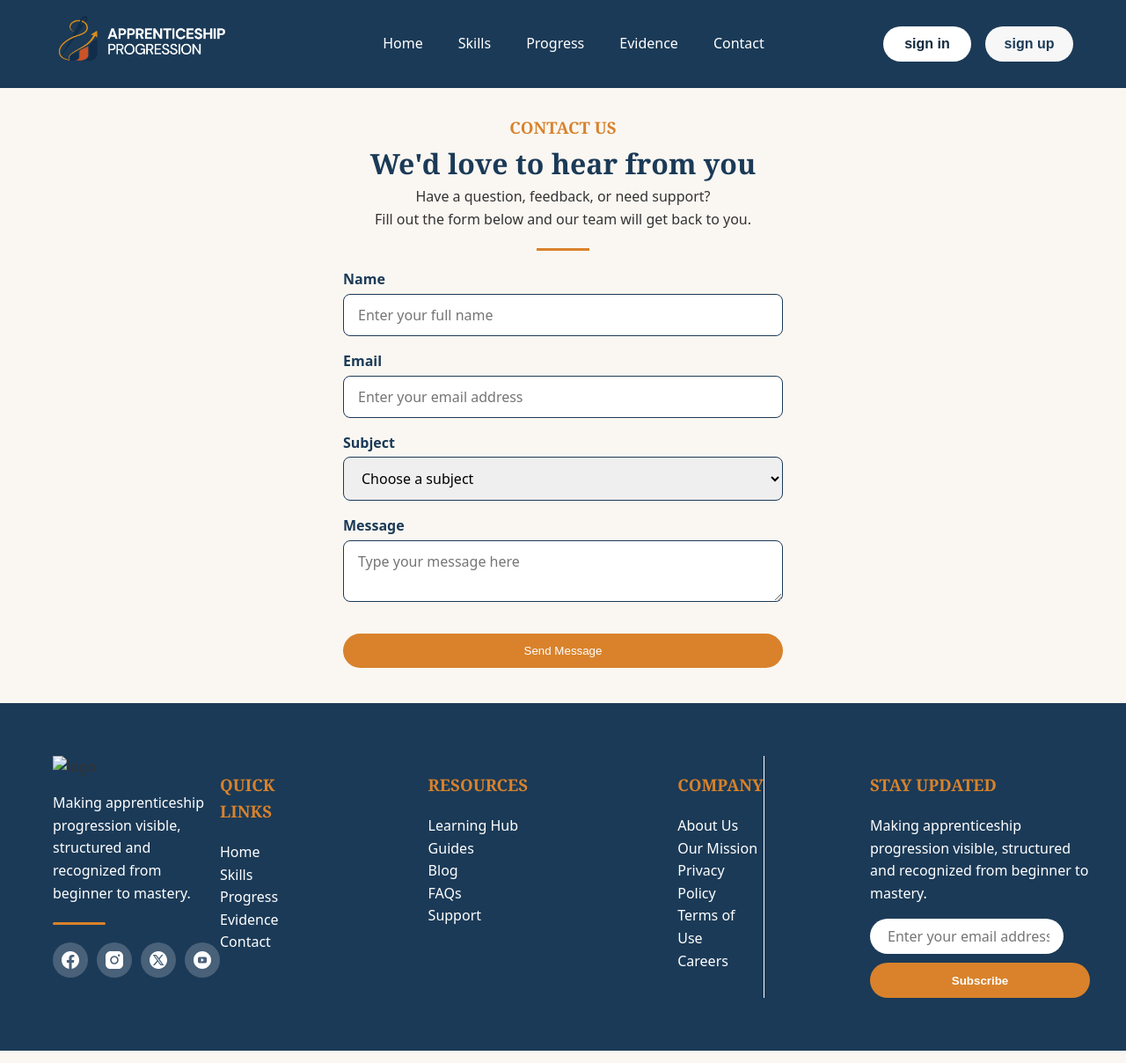
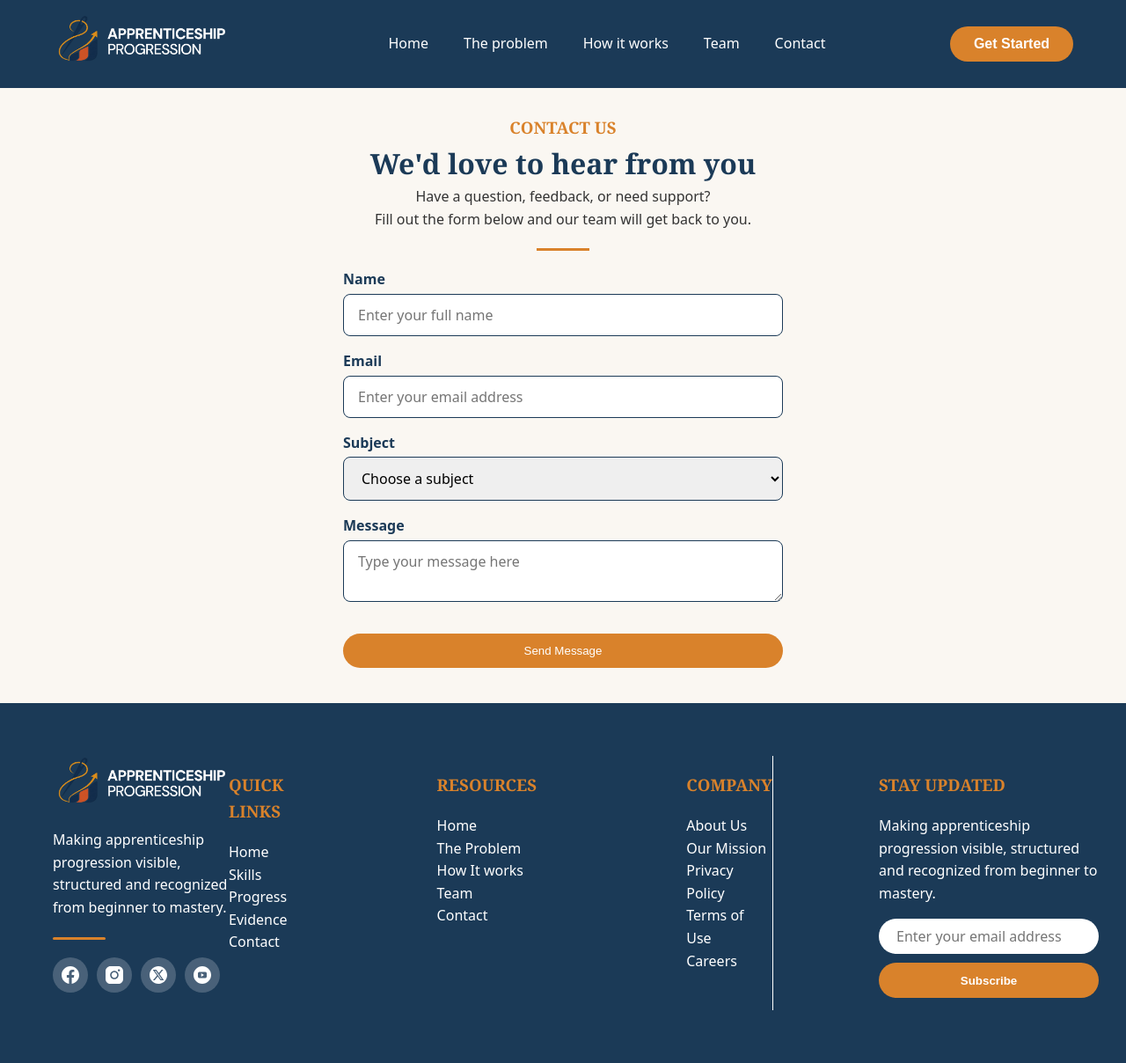
Before and after one commit to Hennycolour/Gradient-Pod-Apprenticeship-Progression, a plain HTML site: page contact.html in a window 1280 px wide. Shown: the whole page at 88% size. Drawn offline with Linux system fonts and the light colour scheme.

Commit message:
Update website

```diff
--- a/contact.html
+++ b/contact.html
@@ -13,19 +13,16 @@
             <div class="logo"> <img src="Our logo.png" alt="logo" width="200px" height="auto"> </div>
 
             <ul class="nav-bar">
-                <li><a href="#">Home</a></li>
-                <li><a href="#">Skills</a></li>
-                <li><a href="#">Progress</a></li>
-                <li><a href="#">Evidence</a></li>
+                 <li><a href="#">Home</a></li>
+                <li><a href="#">The problem</a></li>
+                <li><a href="#">How it works</a></li>
+                <li><a href="#">Team</a></li>
                 <li><a href="#">Contact</a></li>
             </ul>
 
             <div class="button-div"> <!-- this is button div -->
             <button class="sign-in">
-                    <a href="#">sign in</a>
-            </button>
-            <button class="sign-up">
-                    <a href="#">sign up</a>
+                    <a href="#">Get Started</a>
             </button>
             </div> <!-- this is button div clsing -->
         </header>
@@ -86,7 +83,7 @@
       <footer class="footer-container">
 
                 <div>
-                <div class="logo"> <img src="images/Our logo.png" alt="logo" width="200px" height="auto"> </div>
+                <div class="logo"> <img src="Our logo.png" alt="logo" width="200px" height="auto"> </div>
                 <p class="f1" >Making apprenticeship progression visible, structured and recognized from beginner to mastery.</p>
                 <div id="horizontal-line"></div>
                     <div class="social-icon">
@@ -125,23 +122,23 @@
                     <ul class="quick-link-list">
                     <li>
 
-                        <span> <a href="#">Learning Hub</a> </span>
+                        <span> <a href="#">Home</a> </span>
                     </li>
                      <li>
 
-                        <span> <a href="#">Guides</a> </span>
+                        <span> <a href="#">The Problem</a> </span>
                     </li>
                      <li>
 
-                        <span> <a href="#">Blog</a> </span>
+                        <span> <a href="#">How It works</a> </span>
                     </li>
                      <li>
 
-                        <span> <a href="#">FAQs</a> </span>
+                        <span> <a href="#">Team</a> </span>
                     </li>
                      <li>
 
-                        <span> <a href="#">Support</a> </span>
+                        <span> <a href="#">Contact</a> </span>
                     </li>
                     </ul>
                 </div>
--- a/style.css
+++ b/style.css
@@ -93,16 +93,16 @@ li a {
 }
 
 .sign-in {
-width: 100px;
+width: 140px;
 height: 40px;
-background-color: white ;
+background-color: #D9822B ;
 border-radius: 20px;
 border: none;
 }
 
 .sign-in a {
     text-decoration: none;
-    color: #13293D;
+    color: #fff;
     font-weight: bold;
     font-size: 16px;
 
@@ -119,48 +119,12 @@ border: none;
 }
 
 .sign-in:hover {
-  background-color: #D9822B;
+  background-color: #c98848;
 }
 
 .sign-in:hover a {
   color: white;
 }
-
-
-
-
-.sign-up {
-width: 100px;
-height: 40px;
-background-color: #f7f7f7;
-border-radius: 20px;
-border: none;
-}
-
-.sign-up a {
-    text-decoration: none;
-    font-weight: bold;
-    font-size: 16px;
-    color: #1B3A57;
-
-}
-
-.sign-up:hover {
-background: #D9822B;
-}
-
-.sign-up a:hover {
-color: white;
-}
-
-.sign-up {
-  transition: background-color 0.2s ease;
-}
-
-.sign-up a {
-  transition: color 0.2s ease;
-}
-
 
 
 
@@ -244,7 +208,7 @@ h3 {
 }
 
 #collect-email {
-    width: 220px;
+    width: 250px;
     height: 40px;
     border-radius: 20px;
     border: none;
```
Also changed, not shown: Index.html (+8 -11 lines).
